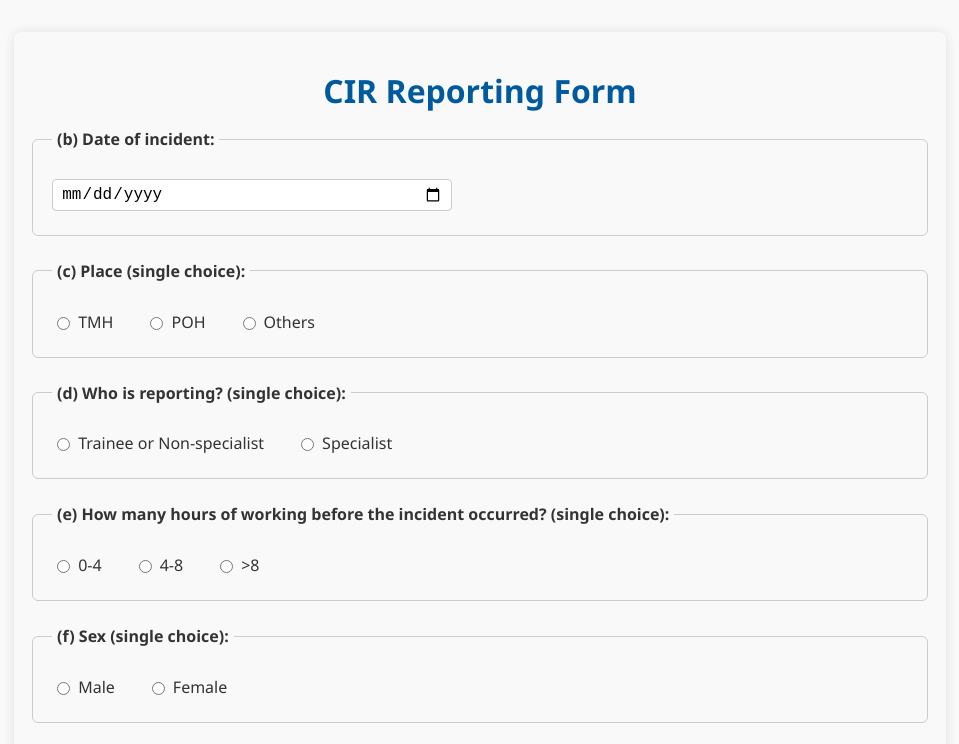
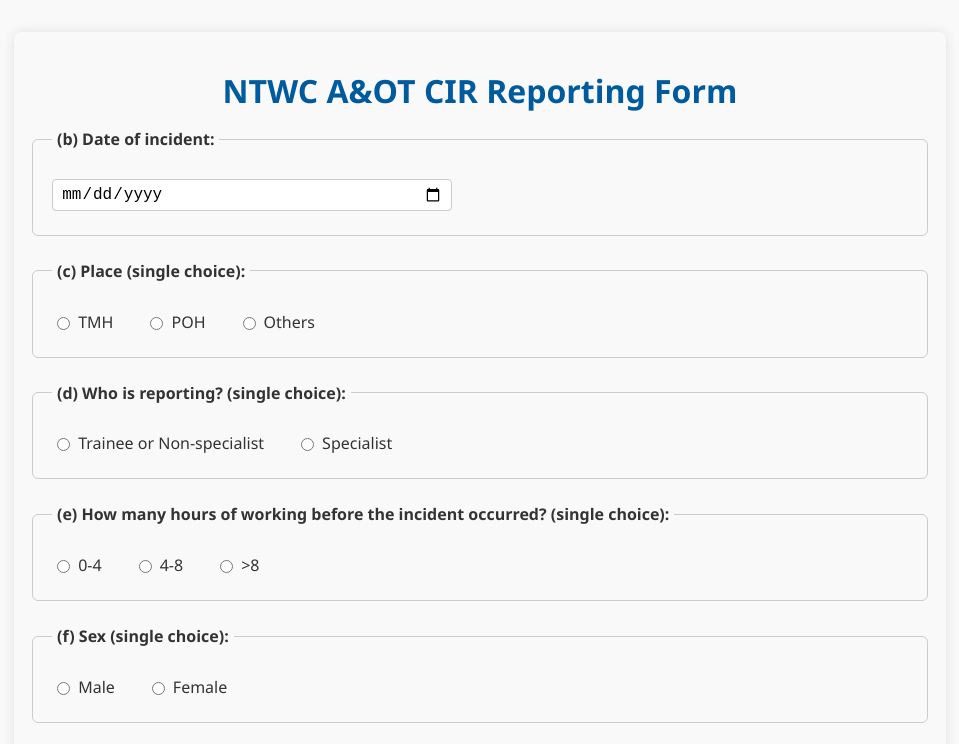
Before and after one commit to lauhonwaiabc/critical-incident-reporting-frontend, a plain HTML site: page InputView.htm in a window 1280 px wide. Shown: the top 744 px of the page, without its empty margins (160-1119 px from the left). Drawn offline with nearby package versions, Linux system fonts and the light colour scheme.

Commit message:
Update InputView.htm

```diff
--- a/InputView.htm
+++ b/InputView.htm
@@ -11,7 +11,7 @@
 
 <body>
 
-  <h1>CIR Reporting Form</h1>
+  <h1>NTWC A&OT CIR Reporting Form</h1>
 
   <form id="cirForm">
     <fieldset>
@@ -386,6 +386,8 @@
 
       const formData = collectFormData();
 
+      formData.formType = 'doctor';
+
       const ciphertext = CryptoJS.AES.encrypt(JSON.stringify(formData), password).toString();
 
       // Change: send to backend API - update API_URL as needed
```
